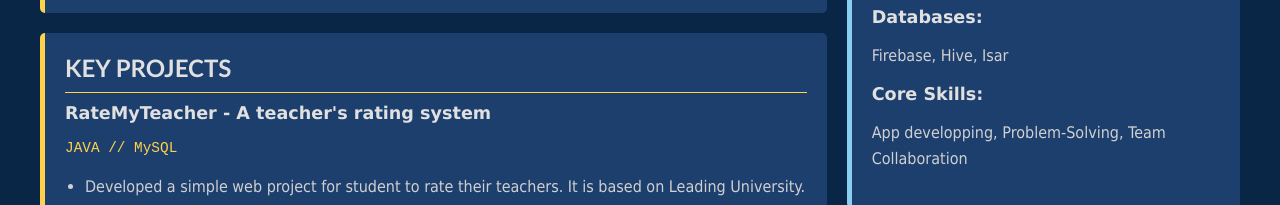
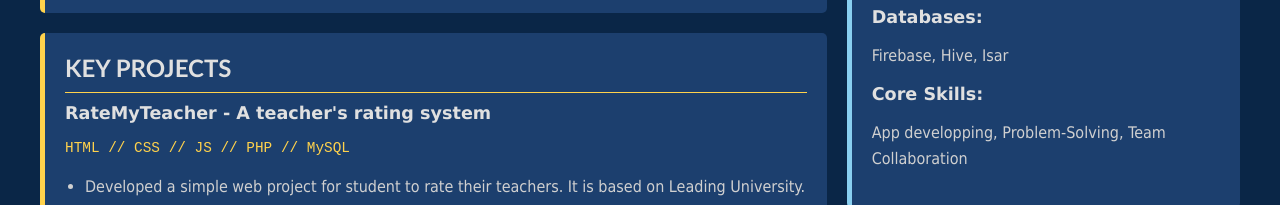
Before and after one commit to mahfuzRahman189/my-cv-site, a plain HTML site: page index.html in a window 1280 px wide. Shown: the part 880-1085 px from the top of the page. Drawn offline with Linux system fonts and the light colour scheme.

Commit message:
Update tech stack for RateMyTeacher project

```diff
--- a/index.html
+++ b/index.html
@@ -55,7 +55,7 @@
                     <hr>
                      <div class="project-item">
                         <h3>RateMyTeacher - A teacher's rating system</h3>
-                        <p class="tech-stack">JAVA // MySQL</p>
+                        <p class="tech-stack">HTML // CSS // JS // PHP // MySQL</p>
                         <ul>
                             <li>Developed a simple web project for student to rate their teachers. It is based on Leading University.</li>
                              [ <a href="https://lu-ratemyteacher.great-site.net/?i=1" style="color: #89CFF0;">Link</a> ]
```
